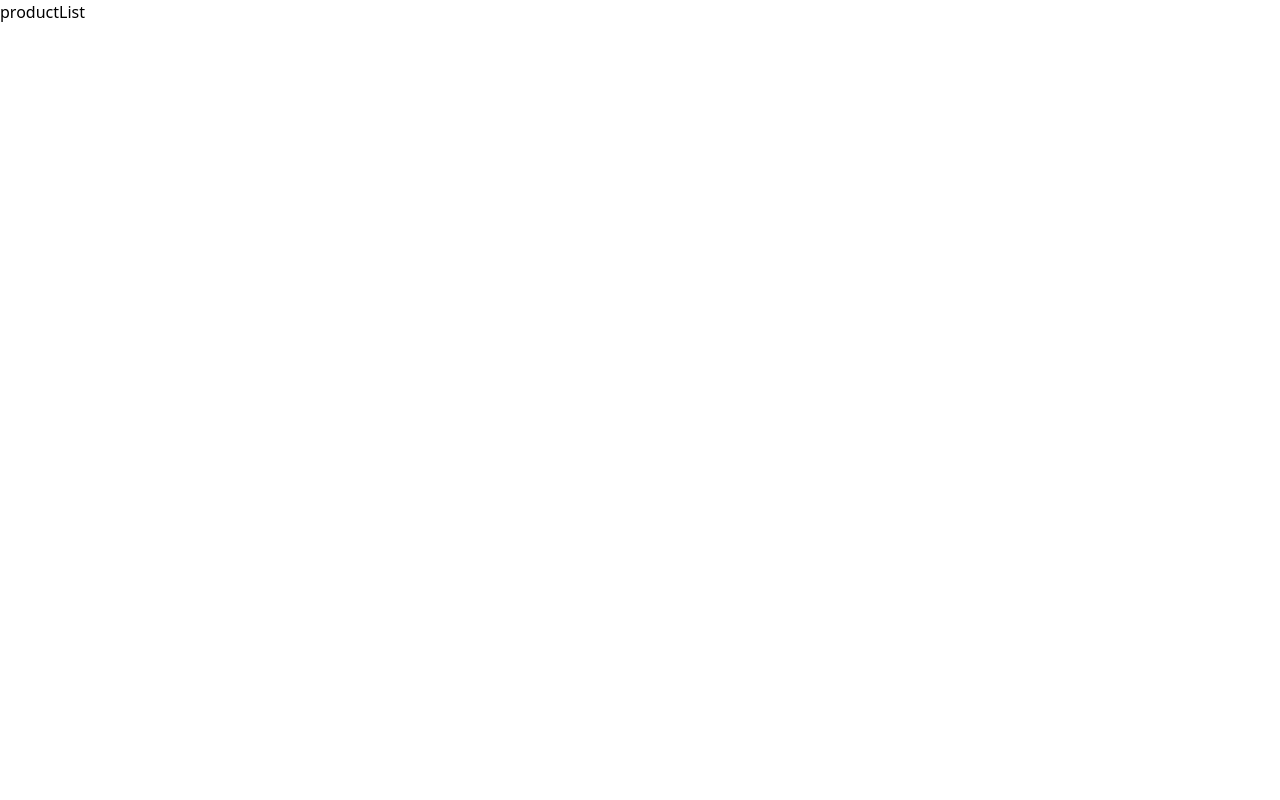
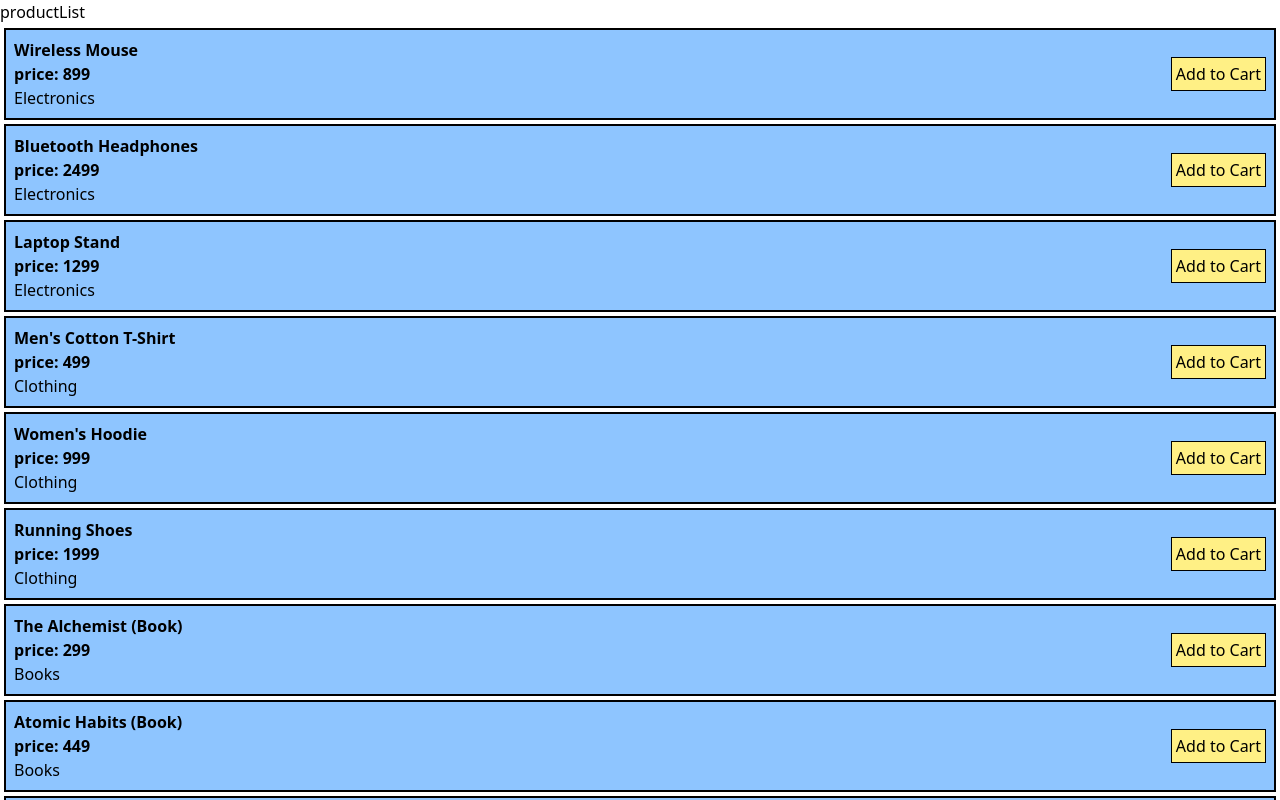
Before and after one commit to anas-faiz/product_cart_manager, a React (Vite) app: page / in a window 1280 px wide. Shown: the top 800 px of the page. Built offline with nearby package versions, Linux system fonts and the light colour scheme.

Commit message:
productItems render

```diff
--- a/src/components/ProductItems.tsx
+++ b/src/components/ProductItems.tsx
@@ -1,9 +1,24 @@
+import { products } from "../Data/Products"
+
 
 function ProductItems(){
 
+    const items = products
+
     return(
         <div>
-
+            {items.map((i)=>(
+                <div className="flex justify-between items-center border border-2 m-1 bg-blue-300" key={i.id}>
+                      <div className="p-1 m-1">
+                        <h3 className="font-bold">{i.name}</h3>
+                      <h4 className="font-semibold">price: {i.price}</h4>
+                      <h5>{i.category}</h5>
+                      </div>
+                      <div>
+                        <button className="border m-2 p-1 bg-yellow-200">Add to Cart</button>
+                      </div>
+                </div>
+            ))}
         </div>
     )
 
```
